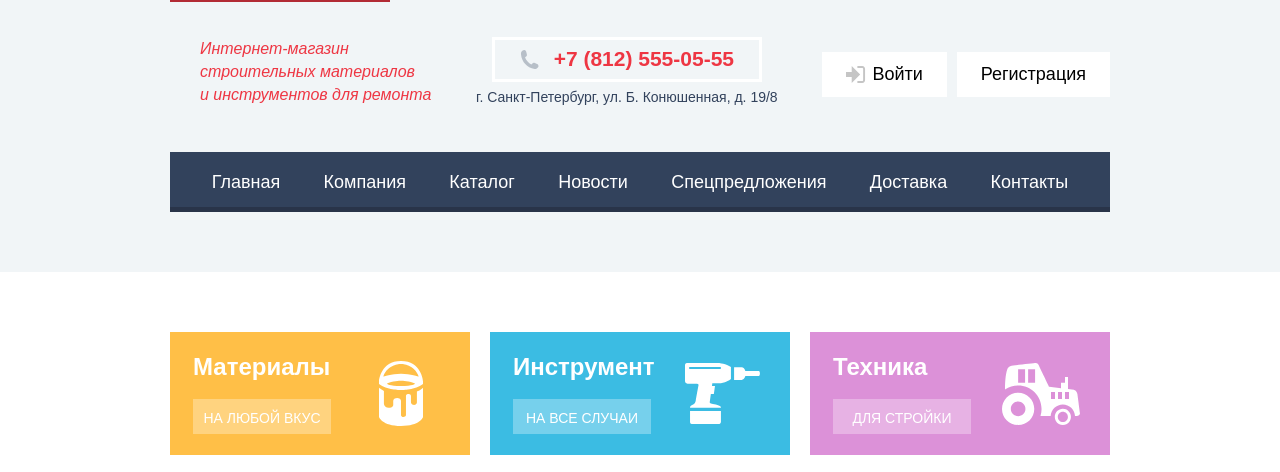
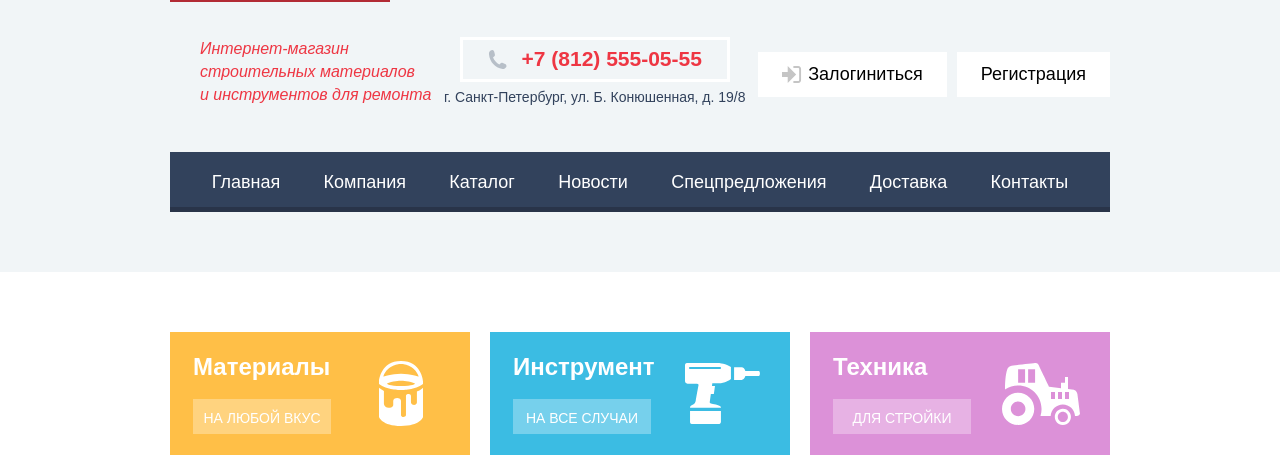
Before and after one commit to dmitrievich-an/Tehnomart, a plain HTML site: page index.html in a window 1280 px wide. Shown: the part 45-517 px from the top of the page. Drawn offline with Linux system fonts and the light colour scheme; a web font is replaced by a local one.

Commit message:
second test commit

```diff
--- a/index.html
+++ b/index.html
@@ -42,7 +42,7 @@
         <ul class="header-user-buttons__list">
           <li class="header-user-buttons__item">
             <img class="header-user-buttons__login-icon" src="img/icons/icon-login.svg" alt="Иконка входа">
-            <a class="user-button login" href="">Войти</a>
+            <a class="user-button login" href="">Залогиниться</a>
           </li>
           <li class="header-user-buttons__item">
             <a class="user-button registration" href="">Регистрация</a>
```
